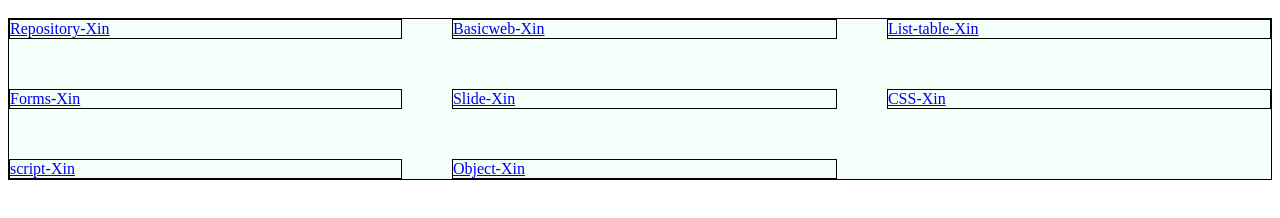
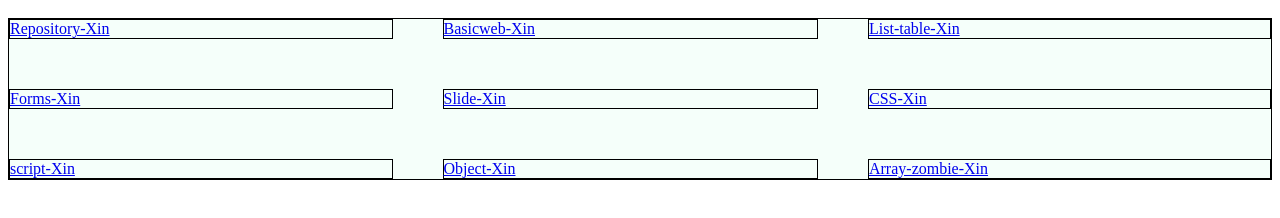
Before and after one commit to 2632211Xin/game-dev-2023, a plain HTML site: page public/index.html in a window 1280 px wide. Shown: the part 48-266 px from the top of the page. Drawn offline with Linux system fonts and the light colour scheme.

Commit message:
Update index.html

```diff
--- a/public/index.html
+++ b/public/index.html
@@ -28,6 +28,7 @@
 <div><a href="t1a04-CSS-Xin-2023.html">CSS-Xin</a></div>
 <div><a href="t1z01-first-javascript.html">script-Xin</a></div>
 <div><a href="t1z02-object-zoobie-Xin.html">Object-Xin</a></div>
+<div><a href="t1z03-array-zombie-Xin.html">Array-zombie-Xin</a></div>
 </div>
 
 
```
